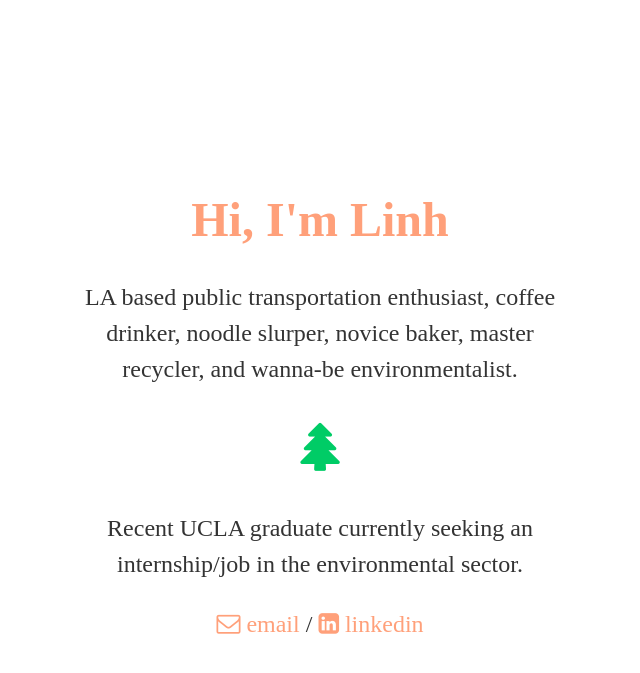
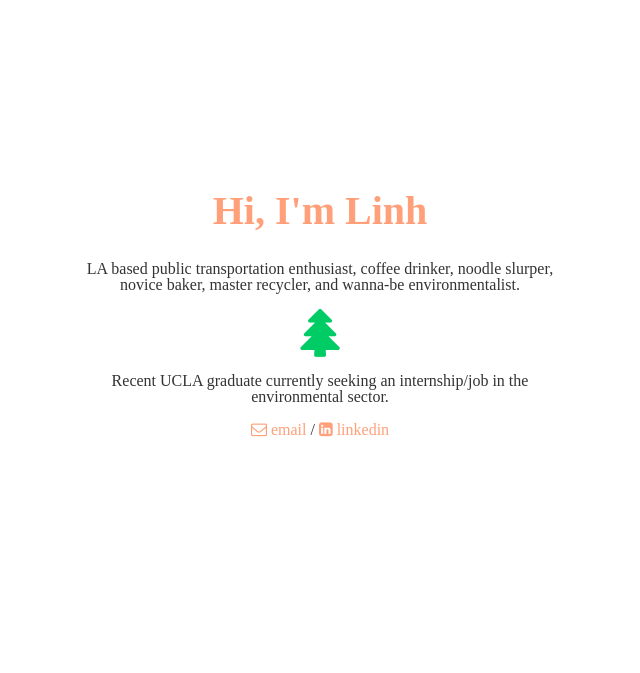
Before and after one commit to lttrinh/lttrinh.github.io, a Jekyll site: the page built from index.html, in a window 1280 px wide. Shown: the top 673 px of the page, without its empty margins (320-960 px from the left). Built offline with Jekyll 4.4.1, drawn with Linux system fonts in a browser that asks for light colours.

Commit message:
Update main.css

```diff
--- a/css/main.css
+++ b/css/main.css
@@ -5,17 +5,17 @@ body {
 }
 
 h1 {
-    font-size: 3em;
+    font-size: 2.5em;
     font-family:'futura';
     text-align: center;
     color: #FFA07A;
 }
 
 p {
-    font-size: 1.5em;
+    font-size: 1em;
     font-family: 'futura';
     text-align: center;
-    line-height: 1.5em;
+    line-height: 1em;
     color: #333;
 }
 
```
